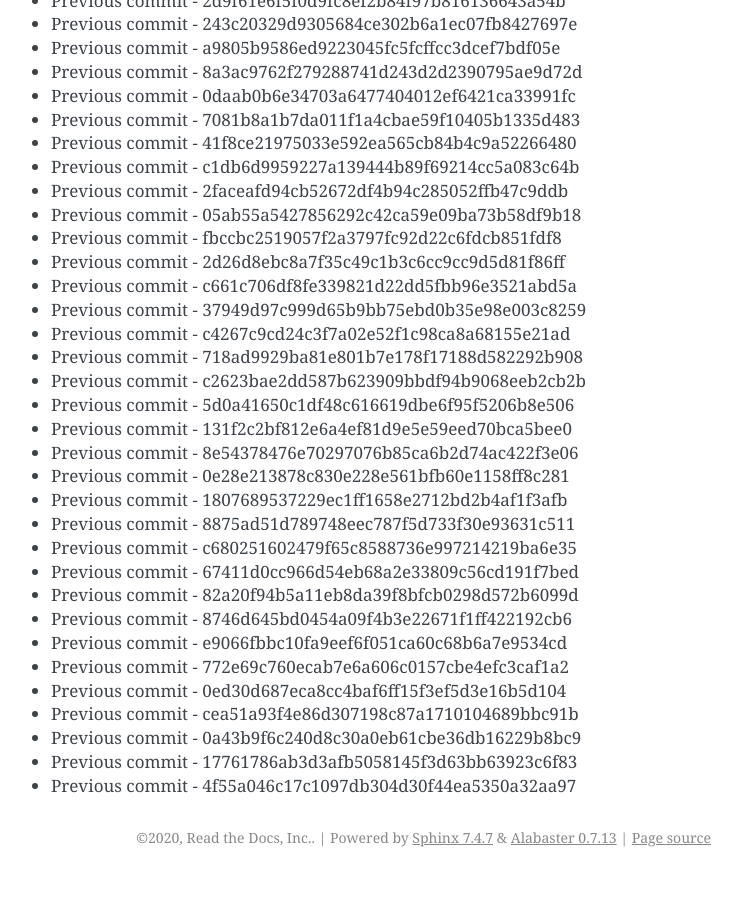
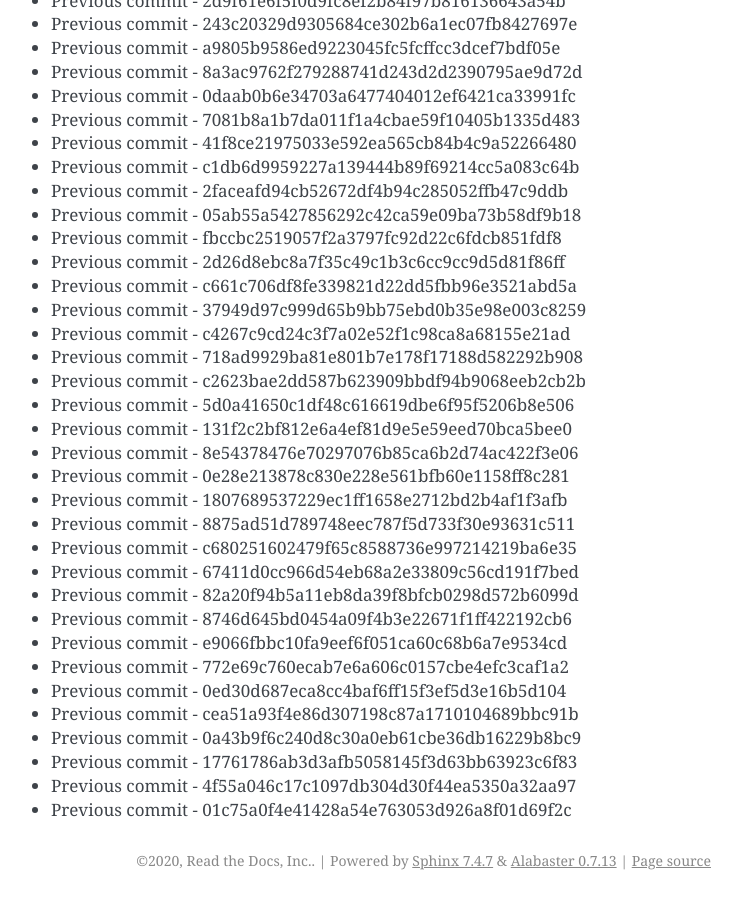
Before and after one commit to readthedocs/rtd-git-stresstest, a Sphinx documentation site: the page built from docs/updates.rst, in a window 1280 px wide and 900 px high, scrolled down 64740 px. Shown: the whole window, without its empty margins (399-1141 px from the left). Built offline with Sphinx 7.4.7, drawn with Linux system fonts in a browser that asks for light colours; before the commit the page ends 65617 px from its top, so only the background shows below that.

Commit message:
Generating commit from previous: 01c75a0f4e41428a54e763053d926a8f01d69f2c

```diff
--- a/docs/updates.rst
+++ b/docs/updates.rst
@@ -2752,3 +2752,4 @@ It can be tested for any performance characteristics.
 * Previous commit - 0a43b9f6c240d8c30a0eb61cbe36db16229b8bc9
 * Previous commit - 17761786ab3d3afb5058145f3d63bb63923c6f83
 * Previous commit - 4f55a046c17c1097db304d30f44ea5350a32aa97
+* Previous commit - 01c75a0f4e41428a54e763053d926a8f01d69f2c
```
